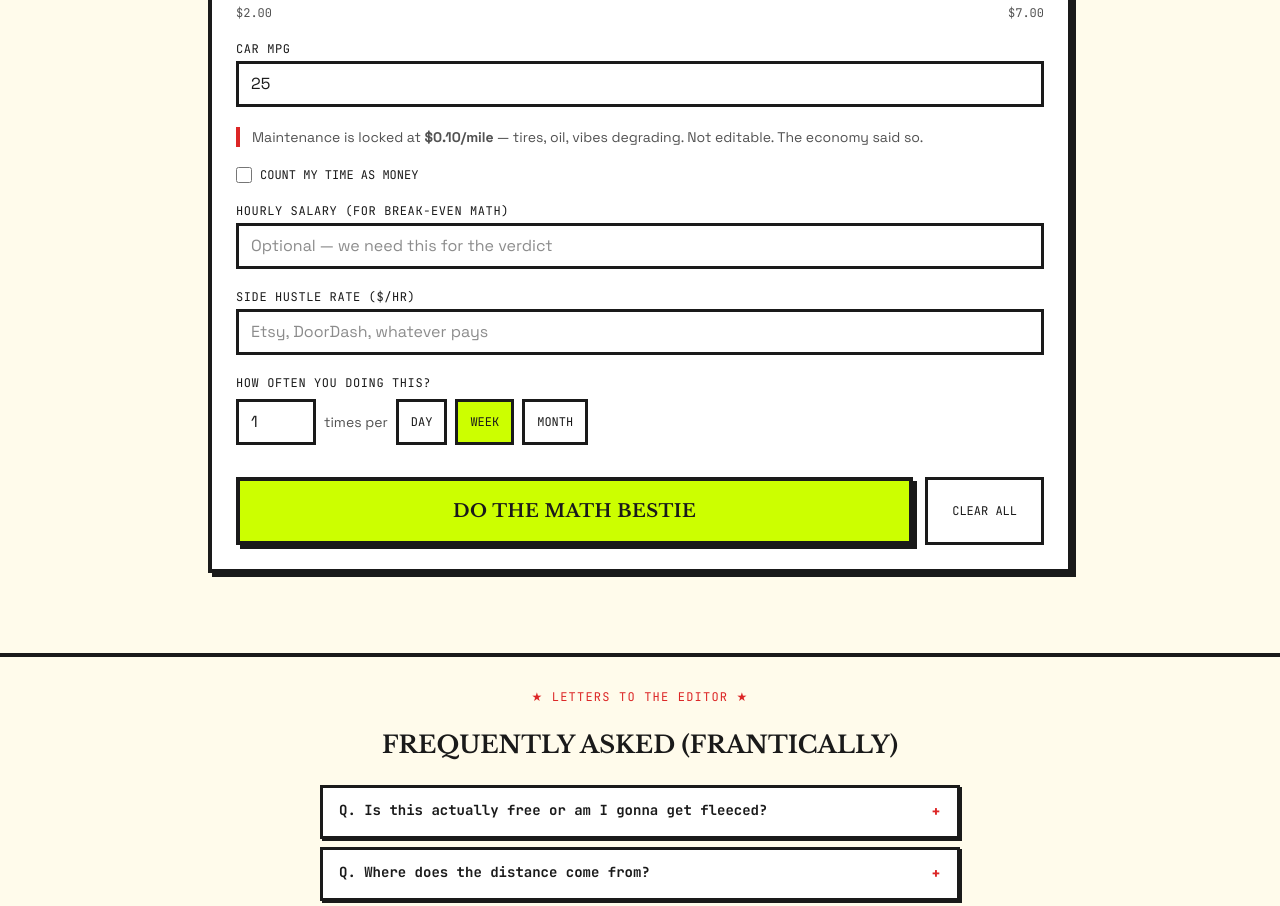
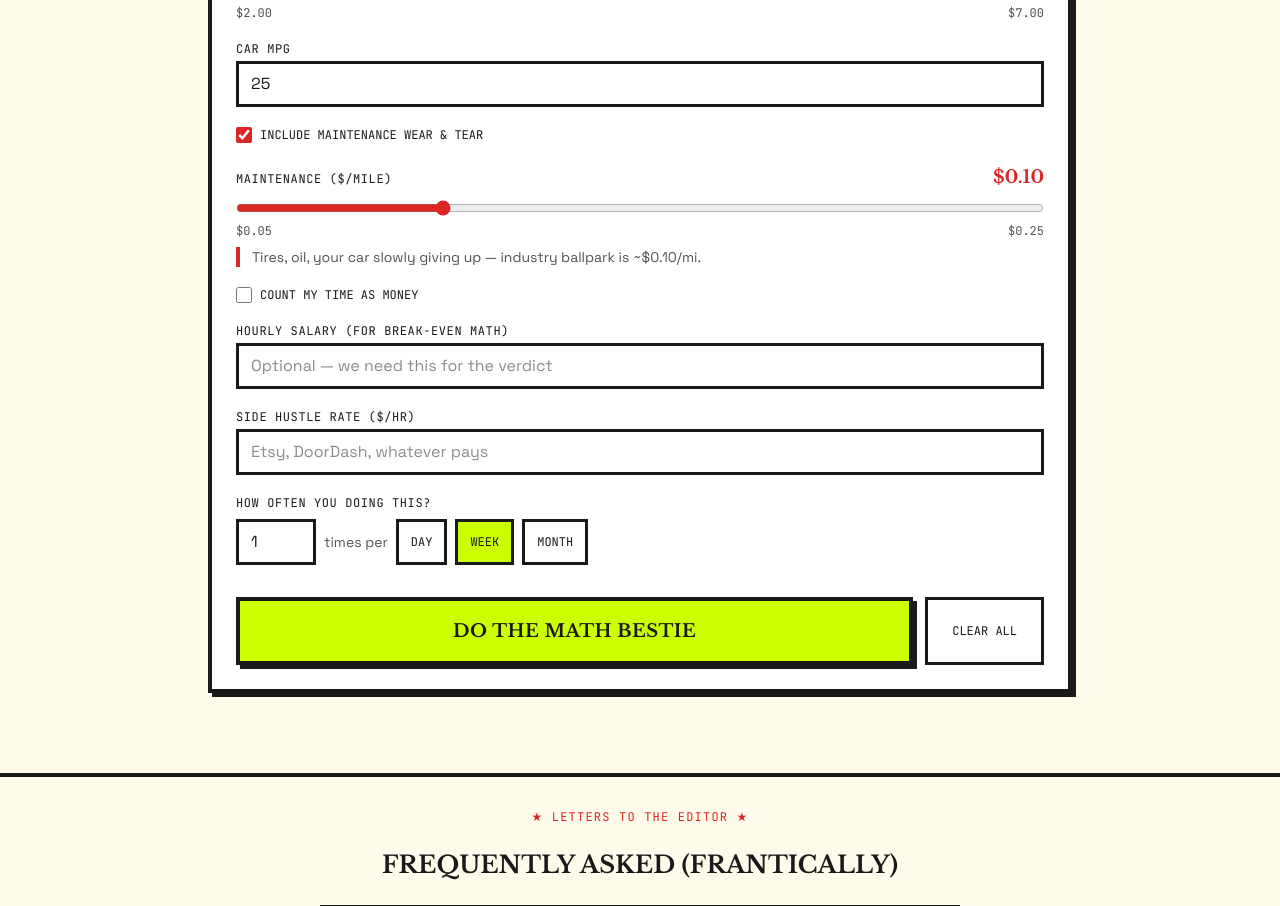
Before and after one commit to mdw223/Commute_Calculator, a Next.js app: page / in a window 1280 px wide. Shown: the part 1026-1932 px from the top of the page. Built offline with nearby package versions, Linux system fonts and the light colour scheme.

Commit message:
variable maintainance

```diff
--- a/components/Calculator.tsx
+++ b/components/Calculator.tsx
@@ -34,7 +34,7 @@ const FEATURE_BLURBS = [
   },
   {
     title: "Full receipt",
-    body: "Gas + maintenance + your time (if you dare).",
+    body: "Gas + optional maintenance + your time (if you dare).",
   },
   {
     title: "Zero storage",
@@ -57,7 +57,8 @@ export default function Calculator() {
     const saved = loadPreferences();
     if (saved) {
       if (saved.stops?.length >= 2) setStops(saved.stops);
-      if (saved.costSettings) setCostSettings(saved.costSettings);
+      if (saved.costSettings)
+        setCostSettings({ ...DEFAULT_COST_SETTINGS, ...saved.costSettings });
     }
     setHydrated(true);
   }, []);
--- a/components/CostInputs.tsx
+++ b/components/CostInputs.tsx
@@ -58,10 +58,55 @@ export default function CostInputs({ settings, onChange }: CostInputsProps) {
         />
       </div>
 
-      <p className="text-sm text-muted border-l-4 border-headline pl-3">
-        Maintenance is locked at <strong>$0.10/mile</strong> — tires, oil, vibes
-        degrading. Not editable. The economy said so.
-      </p>
+      <label className="flex items-center gap-2 cursor-pointer">
+        <input
+          type="checkbox"
+          checked={settings.includeMaintenance}
+          onChange={(e) => update("includeMaintenance", e.target.checked)}
+          className="w-4 h-4 accent-headline"
+        />
+        <span className="font-mono text-xs uppercase">
+          Include maintenance wear &amp; tear
+        </span>
+      </label>
+
+      {settings.includeMaintenance && (
+        <div>
+          <div className="flex justify-between items-baseline mb-1">
+            <label className="font-mono text-xs uppercase tracking-wider">
+              Maintenance ($/mile)
+            </label>
+            <span className="font-display text-lg font-bold text-headline">
+              ${settings.maintenancePerMile.toFixed(2)}
+            </span>
+          </div>
+          <input
+            type="range"
+            min={0.05}
+            max={0.25}
+            step={0.01}
+            value={settings.maintenancePerMile}
+            onChange={(e) =>
+              update("maintenancePerMile", parseFloat(e.target.value))
+            }
+            className="w-full accent-headline"
+          />
+          <div className="flex justify-between text-xs text-muted font-mono mt-1">
+            <span>$0.05</span>
+            <span>$0.25</span>
+          </div>
+          <p className="text-sm text-muted mt-2 border-l-4 border-headline pl-3">
+            Tires, oil, your car slowly giving up — industry ballpark is ~$0.10/mi.
+          </p>
+        </div>
+      )}
+
+      {!settings.includeMaintenance && (
+        <p className="text-sm text-muted border-l-4 border-headline pl-3">
+          Maintenance excluded from your total. We&apos;ll still show you what it
+          would&apos;ve cost — the math ain&apos;t optional, bestie.
+        </p>
+      )}
 
       <label className="flex items-center gap-2 cursor-pointer">
         <input
--- a/components/FaqSection.tsx
+++ b/components/FaqSection.tsx
@@ -12,8 +12,8 @@ const FAQ_ITEMS = [
     a: "OpenRouteService — real driving routes, not a crow flying in a straight line. Multi-stop supported. API calls go through our server so your key stays secret.",
   },
   {
-    q: "What's the $0.10/mile maintenance thing?",
-    a: "Industry ballpark for wear and tear — oil, tires, depreciation, general 'your car is aging' energy. Locked in. The math ain't optional.",
+    q: "What's the maintenance cost thing?",
+    a: "Wear and tear — oil, tires, depreciation, your car aging in real time. It's on by default at ~$0.10/mile, but you can toggle it off or adjust the rate ($0.05–$0.25/mi). Turn it off and we'll still show you what it would've cost, strikethrough style.",
   },
   {
     q: "Why is round trip on by default?",
--- a/components/ResultsPanel.tsx
+++ b/components/ResultsPanel.tsx
@@ -62,8 +62,13 @@ export default function ResultsPanel({
         />
         <Row label="Gas" value={formatCurrency(breakdown.gasCost)} />
         <Row
-          label="Maintenance ($0.10/mi)"
-          value={formatCurrency(breakdown.maintenanceCost)}
+          label={`Maintenance ($${settings.maintenancePerMile.toFixed(2)}/mi)`}
+          value={formatCurrency(
+            settings.includeMaintenance
+              ? breakdown.maintenanceCost
+              : breakdown.potentialMaintenanceCost
+          )}
+          excluded={!settings.includeMaintenance}
         />
         {settings.includeTimeValue && (
           <Row label="Time cost" value={formatCurrency(breakdown.timeCost)} />
@@ -155,19 +160,26 @@ function Row({
   value,
   bold,
   highlight,
+  excluded,
 }: {
   label: string;
   value: string;
   bold?: boolean;
   highlight?: boolean;
+  excluded?: boolean;
 }) {
   return (
     <div className="flex justify-between items-baseline gap-4">
-      <span className={`text-sm ${bold ? "font-bold" : "text-muted"}`}>
-        {label}
+      <span className={`text-sm flex items-baseline gap-2 ${bold ? "font-bold" : "text-muted"}`}>
+        <span className={excluded ? "line-through opacity-60" : ""}>{label}</span>
+        {excluded && (
+          <span className="text-xs font-mono uppercase text-headline shrink-0">
+            excluded
+          </span>
+        )}
       </span>
       <span
-        className={`font-mono ${bold ? "font-bold text-headline" : ""} ${highlight ? "text-lg" : ""}`}
+        className={`font-mono ${bold ? "font-bold text-headline" : ""} ${highlight ? "text-lg" : ""} ${excluded ? "line-through text-muted opacity-60" : ""}`}
       >
         {value}
       </span>
--- a/components/Ticker.tsx
+++ b/components/Ticker.tsx
@@ -2,7 +2,7 @@ const HEADLINES = [
   "BREAKING: Gas prices remain unhinged · Experts say 'just stay home bestie'",
   "LOCAL DRIVER questions life choices after $47 fill-up · 'In this economy??'",
   "STUDY: Your commute costs more than your streaming subscriptions combined",
-  "ALERT: Maintenance is $0.10/mile and nobody warned you · The math ain't mathing",
+  "ALERT: Maintenance defaults to $0.10/mile — toggle it off if you're in denial · The math ain't mathing",
   "OPINION: Round trips are a scam · Society refuses to comment",
 ];
 
--- a/lib/calculations.ts
+++ b/lib/calculations.ts
@@ -6,8 +6,6 @@ import type {
   VerdictMood,
   WorthItAnalysis,
 } from "@/types";
-
-const MAINTENANCE_PER_MILE = 0.1;
 
 export function getFrequencyMultiplier(
   count: number,
@@ -53,14 +51,22 @@ export function calculateCosts(
   route: RouteResult,
   settings: CostSettings
 ): CostBreakdown {
-  const { gasPricePerGallon, mpg, includeTimeValue, hourlyRate, frequency } =
-    settings;
+  const {
+    gasPricePerGallon,
+    mpg,
+    includeMaintenance,
+    maintenancePerMile,
+    includeTimeValue,
+    hourlyRate,
+    frequency,
+  } = settings;
 
   const totalMiles = route.totalMiles;
   const totalMinutes = route.totalMinutes;
 
   const gasCost = mpg > 0 ? (totalMiles / mpg) * gasPricePerGallon : 0;
-  const maintenanceCost = totalMiles * MAINTENANCE_PER_MILE;
+  const potentialMaintenanceCost = totalMiles * maintenancePerMile;
+  const maintenanceCost = includeMaintenance ? potentialMaintenanceCost : 0;
   const timeCost = includeTimeValue
     ? (totalMinutes / 60) * hourlyRate
     : 0;
@@ -74,6 +80,7 @@ export function calculateCosts(
   return {
     gasCost,
     maintenanceCost,
+    potentialMaintenanceCost,
     timeCost,
     tripCost,
     periodCost,
--- a/lib/localStorage.ts
+++ b/lib/localStorage.ts
@@ -5,6 +5,8 @@ const STORAGE_KEY = "gas-in-this-economy-prefs";
 export const DEFAULT_COST_SETTINGS: CostSettings = {
   gasPricePerGallon: 3.5,
   mpg: 25,
+  includeMaintenance: true,
+  maintenancePerMile: 0.1,
   includeTimeValue: false,
   hourlyRate: 25,
   hourlySalary: 0,
--- a/types/index.ts
+++ b/types/index.ts
@@ -16,6 +16,8 @@ export interface FrequencySettings {
 export interface CostSettings {
   gasPricePerGallon: number;
   mpg: number;
+  includeMaintenance: boolean;
+  maintenancePerMile: number;
   includeTimeValue: boolean;
   hourlyRate: number;
   hourlySalary: number;
@@ -38,6 +40,7 @@ export interface RouteResult {
 export interface CostBreakdown {
   gasCost: number;
   maintenanceCost: number;
+  potentialMaintenanceCost: number;
   timeCost: number;
   tripCost: number;
   periodCost: number;
```
